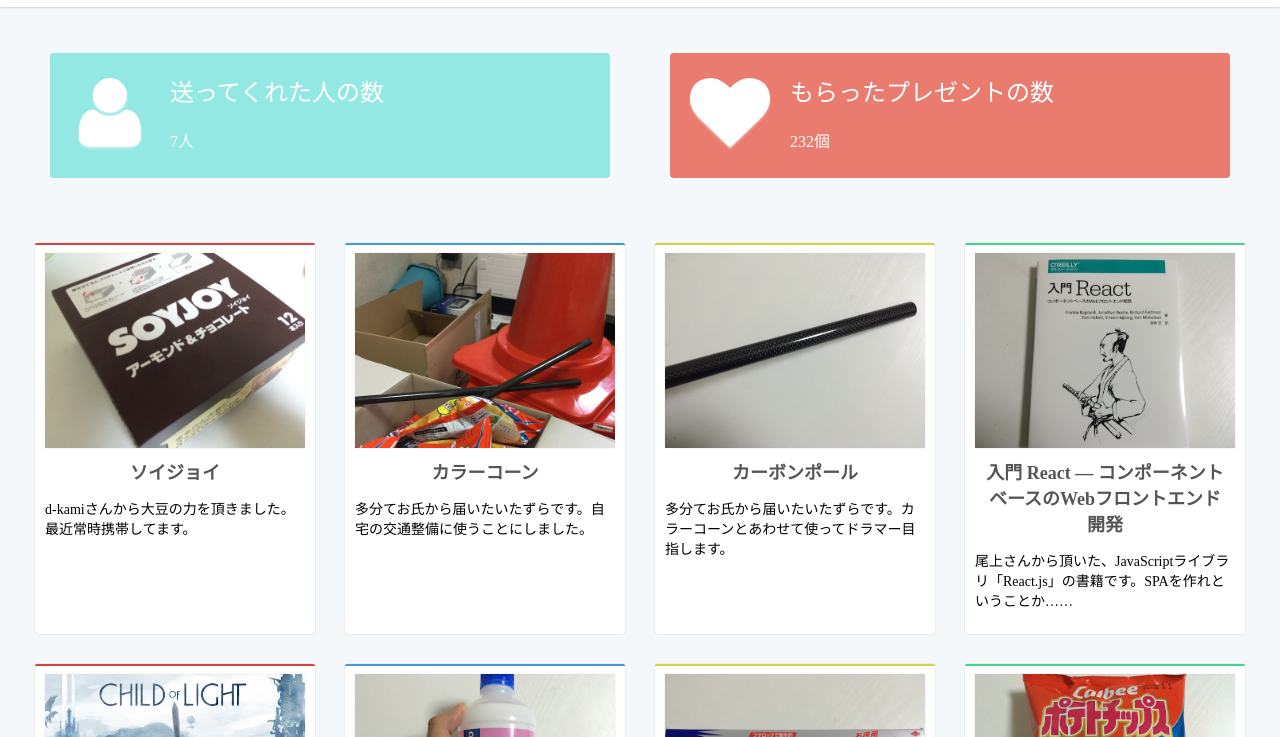
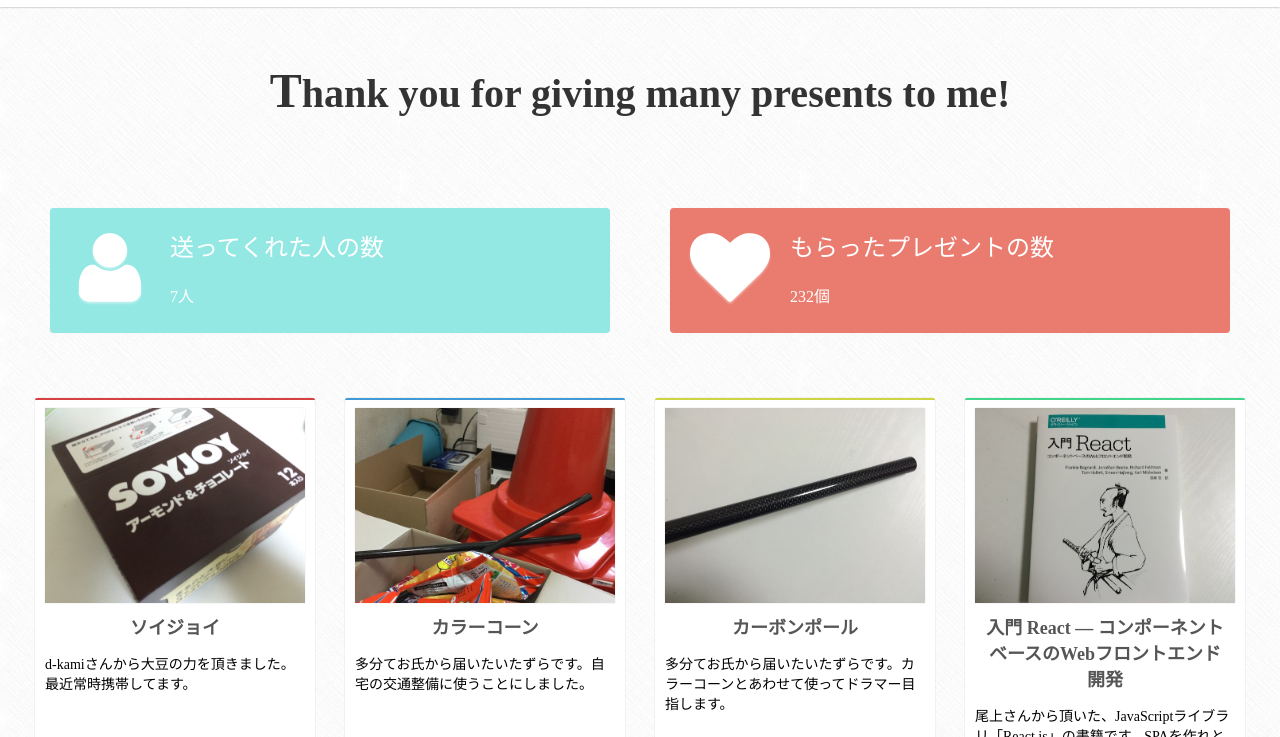
Before and after one commit to magitek-telescope/gift, a website with bundled scripts: page 2016/index.html in a window 1280 px wide. Shown: the part 63-800 px from the top of the page. Built offline with nearby package versions, Linux system fonts and the light colour scheme.

Commit message:
色々変更

```diff
--- a/2016/index.html
+++ b/2016/index.html
@@ -26,6 +26,8 @@
 </header>
 
 <section class="main">
+
+	<h1 class="text-center l-container main-title">Thank you for giving many presents to me!</h1>
 
 	<div class="l-container l-container-flex l-container-flex-center">
 		<div class="column column-2 column-emerald">
--- a/2016/src/scss/layouts/_main.scss
+++ b/2016/src/scss/layouts/_main.scss
@@ -1,4 +1,14 @@
 .main{
-	background: #F5F8FA;
+	background: url("../images/background.png");
 	padding-top: 76px;
+
+	.main-title{
+		font-size: 40px;
+		padding: 50px 0;
+		color: #333;
+
+		&:first-letter{
+			font-size: 1.2em;
+		}
+	}
 }
```
Also changed, not shown: 2016/res/css/style.css, 2016/res/css/style.min.css, 2016/res/images/background.png (added).
